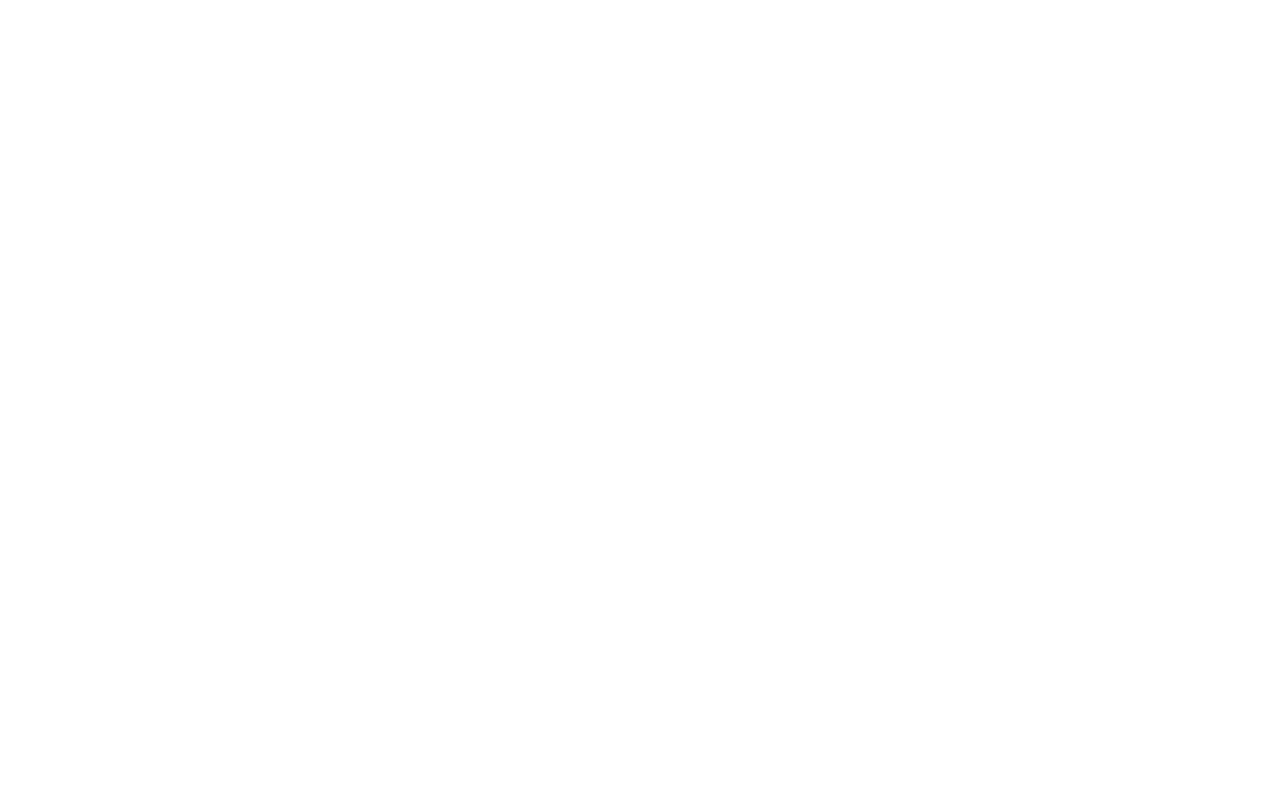
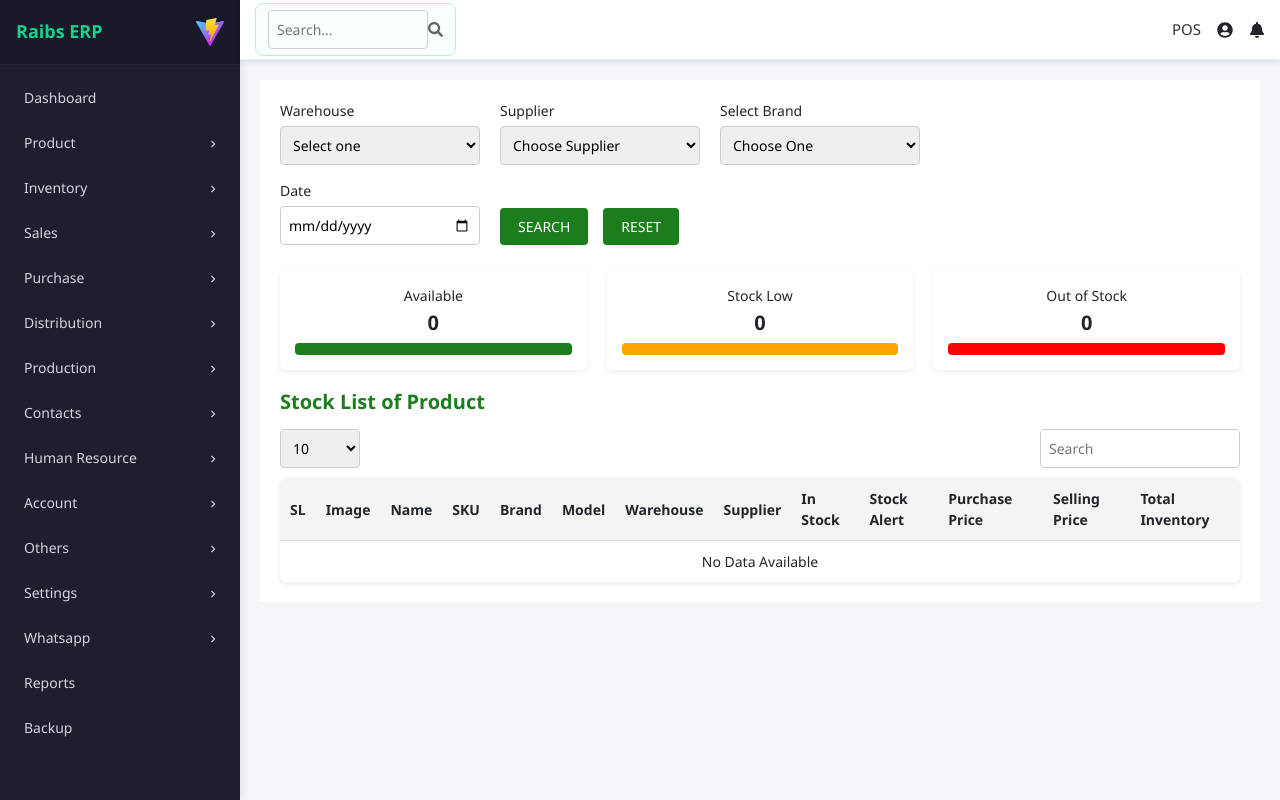
Before and after one commit to RaibsTechnologies/ERP, a React (Vite) app: page /stocklist in a window 1280 px wide. Before the commit this address had no page. Built offline with nearby package versions, Linux system fonts and the light colour scheme.

Commit message:
add inventory

```diff
--- a/src/App.jsx
+++ b/src/App.jsx
@@ -3,19 +3,27 @@
 import Layout from "./Layout";
 import Login from "./Components/LoginPage/Login";
 import AddProduct from "./Components/Product/AddProduct/AddProduct";
+import StockList from "./Components/Inventory/StockList/StockList"; // ✅ Path now exactly correct
 
 const App = () => {
   return (
     <Router>
       <Routes>
         <Route path="/" element={<Login />} />
+
         <Route
           path="/sidebar"
           element={<Layout><div>Welcome to Dashboard</div></Layout>}
         />
+
         <Route
           path="/addproduct"
           element={<Layout><AddProduct /></Layout>}
+        />
+
+        <Route
+          path="/stocklist"
+          element={<Layout><StockList /></Layout>}
         />
       </Routes>
     </Router>
--- /dev/null
+++ b/src/Components/Inventory/StockList/StockList.css
@@ -0,0 +1,161 @@
+.stock-list-container {
+  padding: 20px;
+  background: #fff;
+  font-family: "Segoe UI", Arial, sans-serif;
+}
+
+/* Title */
+.stock-list-title {
+  font-size: 20px;
+  font-weight: 600;
+  color: #1b7d1b;
+  margin-bottom: 15px;
+}
+
+/* Filter Rows */
+.filter-row {
+  display: flex;
+  gap: 20px;
+  margin-bottom: 15px;
+}
+
+.filter-group {
+  display: flex;
+  flex-direction: column;
+  min-width: 200px;
+}
+
+.filter-group label {
+  font-weight: 500;
+  font-size: 14px;
+  margin-bottom: 5px;
+}
+
+select,
+input[type="date"],
+input[type="text"] {
+  padding: 8px;
+  border: 1px solid #ccc;
+  border-radius: 4px;
+  font-size: 14px;
+}
+
+/* Buttons */
+.button-section {
+  display: flex;
+  gap: 15px;
+  align-items: flex-end;
+}
+
+.btn {
+  background: #1b7d1b;
+  color: white;
+  padding: 8px 18px;
+  font-size: 14px;
+  font-weight: 500;
+  border: none;
+  border-radius: 4px;
+  cursor: pointer;
+  transition: 0.2s ease;
+}
+
+.btn:hover {
+  background: #0d5d0d;
+}
+
+/* Stock Summary */
+.stock-summary {
+  display: flex;
+  gap: 20px;
+  margin-bottom: 20px;
+}
+
+.summary-card {
+  flex: 1;
+  background: white;
+  border-radius: 6px;
+  padding: 15px;
+  text-align: center;
+  box-shadow: 0 2px 6px rgba(0, 0, 0, 0.08);
+}
+
+.summary-card p {
+  font-size: 14px;
+  margin-bottom: 5px;
+}
+
+.summary-card h2 {
+  margin: 0;
+  font-size: 20px;
+  font-weight: bold;
+}
+
+/* Progress Bars */
+.progress-bar {
+  height: 12px;
+  border-radius: 4px;
+  margin-top: 8px;
+}
+
+.progress-bar.green {
+  background: #1b7d1b;
+}
+
+.progress-bar.orange {
+  background: orange;
+}
+
+.progress-bar.red {
+  background: red;
+}
+
+/* Small Stats Row */
+.small-stats-row {
+  display: flex;
+  justify-content: space-between;
+  margin-bottom: 15px;
+  font-size: 14px;
+  color: #333;
+}
+
+/* Table Header Row */
+.table-header-row {
+  display: flex;
+  justify-content: space-between;
+  margin-bottom: 10px;
+}
+
+.table-header-row select {
+  width: 80px;
+}
+
+.table-header-row input {
+  width: 200px;
+}
+
+/* Table */
+.stock-table {
+  width: 100%;
+  border-collapse: collapse;
+  background: white;
+  border-radius: 6px;
+  overflow: hidden;
+  box-shadow: 0 2px 6px rgba(0, 0, 0, 0.08);
+}
+
+.stock-table th,
+.stock-table td {
+  padding: 10px;
+  border-bottom: 1px solid #ddd;
+  font-size: 14px;
+  text-align: left;
+}
+
+.stock-table th {
+  background: #f4f4f4;
+  font-weight: 600;
+}
+
+.stock-table tr:last-child td {
+  border-bottom: none;
+}
--- /dev/null
+++ b/src/Components/Inventory/StockList/StockList.jsx
@@ -0,0 +1,130 @@
+import React, { useState } from 'react';
+import './StockList.css';
+
+const StockList = () => {
+  const [warehouse, setWarehouse] = useState('');
+  const [supplier, setSupplier] = useState('');
+  const [brand, setBrand] = useState('');
+  const [date, setDate] = useState('');
+
+  const handleSearch = () => {
+    console.log("Search clicked", { warehouse, supplier, brand, date });
+  };
+
+  const handleReset = () => {
+    setWarehouse('');
+    setSupplier('');
+    setBrand('');
+    setDate('');
+  };
+
+  return (
+    <div className="stock-list-container">
+      {/* Filters */}
+      <div className="filter-row">
+        <div className="filter-group">
+          <label>Warehouse</label>
+          <select value={warehouse} onChange={(e) => setWarehouse(e.target.value)}>
+            <option value="">Select one</option>
+            <option value="warehouse1">Warehouse 1</option>
+            <option value="warehouse2">Warehouse 2</option>
+          </select>
+        </div>
+
+        <div className="filter-group">
+          <label>Supplier</label>
+          <select value={supplier} onChange={(e) => setSupplier(e.target.value)}>
+            <option value="">Choose Supplier</option>
+            <option value="supplier1">Supplier 1</option>
+            <option value="supplier2">Supplier 2</option>
+          </select>
+        </div>
+
+        <div className="filter-group">
+          <label>Select Brand</label>
+          <select value={brand} onChange={(e) => setBrand(e.target.value)}>
+            <option value="">Choose One</option>
+            <option value="brand1">Brand 1</option>
+            <option value="brand2">Brand 2</option>
+          </select>
+        </div>
+      </div>
+
+      <div className="filter-row">
+        <div className="filter-group">
+          <label>Date</label>
+          <input type="date" value={date} onChange={(e) => setDate(e.target.value)} />
+        </div>
+
+        <div className="button-section">
+          <button onClick={handleSearch} className="btn">SEARCH</button>
+          <button onClick={handleReset} className="btn">RESET</button>
+        </div>
+      </div>
+
+      <div style={{ marginTop: '25px' }}></div>
+
+      {/* Stock Summary */}
+      <div className="stock-summary">
+        <div className="summary-card">
+          <p>Available</p>
+          <h2>0</h2>
+          <div className="progress-bar green"></div>
+        </div>
+        <div className="summary-card">
+          <p>Stock Low</p>
+          <h2>0</h2>
+          <div className="progress-bar orange"></div>
+        </div>
+        <div className="summary-card">
+          <p>Out of Stock</p>
+          <h2>0</h2>
+          <div className="progress-bar red"></div>
+        </div>
+      </div>
+
+      {/* Heading instead of small stats */}
+      <h3 className="stock-list-title">Stock List of Product</h3>
+
+      {/* Table Header Row with dropdown + search */}
+      <div className="table-header-row">
+        <select>
+          <option value="10">10</option>
+          <option value="25">25</option>
+          <option value="50">50</option>
+        </select>
+        <input type="text" placeholder="Search" />
+      </div>
+
+      {/* Table */}
+      <table className="stock-table">
+        <thead>
+          <tr>
+            <th>SL</th>
+            <th>Image</th>
+            <th>Name</th>
+            <th>SKU</th>
+            <th>Brand</th>
+            <th>Model</th>
+            <th>Warehouse</th>
+            <th>Supplier</th>
+            <th>In Stock</th>
+            <th>Stock Alert</th>
+            <th>Purchase Price</th>
+            <th>Selling Price</th>
+            <th>Total Inventory</th>
+          </tr>
+        </thead>
+        <tbody>
+          <tr>
+            <td colSpan="13" style={{ textAlign: 'center' }}>
+              No Data Available
+            </td>
+          </tr>
+        </tbody>
+      </table>
+    </div>
+  );
+};
+
+export default StockList;
--- a/src/components/SideBar/SideBar.jsx
+++ b/src/components/SideBar/SideBar.jsx
@@ -1,7 +1,7 @@
 import React, { useState } from "react";
 import "./SideBar.css";
 import { MdOutlineKeyboardArrowRight } from "react-icons/md";
-import { Link } from "react-router-dom"; // ✅ You already had this
+import { Link } from "react-router-dom";
 
 function SideBar() {
   const [openMenu, setOpenMenu] = useState(null);
@@ -10,10 +10,24 @@
     setOpenMenu(openMenu === menu ? null : menu);
   };
 
-  // Menu Data (unchanged)
+  // Menu configuration with optional paths for submenus
   const menus = [
-    { name: "Product", submenu: ["Add Product", "Manage Products", "Categories"] },
-    { name: "Inventory", submenu: ["Stock List", "Stock In", "Stock Out"] },
+    {
+      name: "Product",
+      submenu: [
+        { label: "Add Product", path: "/addproduct" },
+        { label: "Manage Products" },
+        { label: "Categories" }
+      ]
+    },
+    {
+      name: "Inventory",
+      submenu: [
+        { label: "Stock List", path: "/stocklist" },
+        { label: "Stock In" },
+        { label: "Stock Out" }
+      ]
+    },
     { name: "Sales", submenu: ["Orders", "Invoices", "Reports"] },
     { name: "Purchase", submenu: ["Suppliers", "Purchase Orders", "Bills"] },
     { name: "Distribution", submenu: ["Dispatch", "Logistics", "Tracking"] },
@@ -28,16 +42,18 @@
 
   return (
     <div className="sidebar">
+      {/* Header */}
       <div className="sidebar-header">
         <h1>Raibs ERP</h1>
         <img src="/vite.svg" alt="Vite logo" className="logo" />
       </div>
 
+      {/* Menu items */}
       <div className="sidebar-menu">
-        {/* Dashboard */}
+        {/* Dashboard (static) */}
         <button className="menu-btn">Dashboard</button>
 
-        {/* Dynamic Menu Rendering */}
+        {/* Dynamic Menus */}
         {menus.map((menu) => (
           <div key={menu.name} className="menu-section">
             <button
@@ -50,17 +66,23 @@
               </span>
             </button>
 
-            {/* submenu */}
+            {/* Submenu list */}
             <div className={`submenu ${openMenu === menu.name ? "open" : ""}`}>
               {menu.submenu.map((item) =>
-                item === "Add Product" ? (
-                  // ✅ Changed here: use React Router Link
-                  <Link to="/addproduct" key={item}>
+                typeof item === "string" ? (
+                  // when item is just a string (no path)
+                  <a href="#" key={item}>
                     {item}
+                  </a>
+                ) : item.path ? (
+                  // when submenu has a path -> use router Link
+                  <Link to={item.path} key={item.label}>
+                    {item.label}
                   </Link>
                 ) : (
-                  <a href="#" key={item}>
-                    {item}
+                  // when submenu object has no path
+                  <a href="#" key={item.label}>
+                    {item.label}
                   </a>
                 )
               )}
@@ -68,7 +90,7 @@
           </div>
         ))}
 
-        {/* Static items */}
+        {/* Static footer menu items */}
         <button className="menu-btn">Reports</button>
         <button className="menu-btn">Backup</button>
       </div>
```
